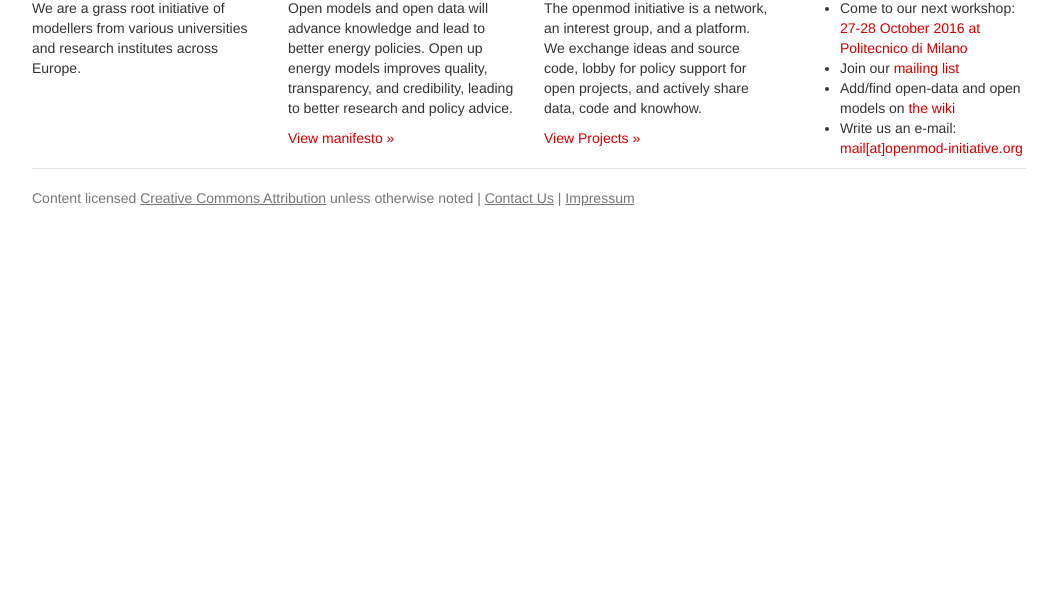
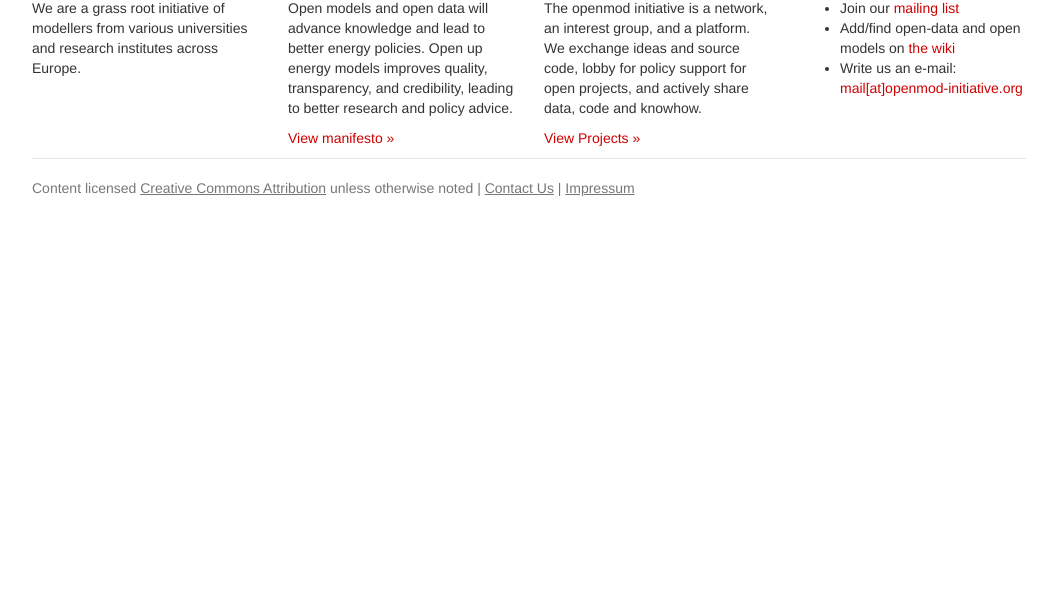
Before and after one commit to openmod-initiative/website, a plain HTML site: page index.html in a window 1280 px wide. Shown: the part 185-800 px from the top of the page, without its empty margins (111-1164 px from the left). Drawn offline with nearby package versions, Linux system fonts and the light colour scheme; files whose address does not match are found by name.

Commit message:
Remove past workshop info from landing page

```diff
--- a/index.html
+++ b/index.html
@@ -53,7 +53,6 @@
    <div class="col-sm-3">
           <h2>Connect!</h2>
      <ul>
-       <li>Come to our next workshop: <a href="http://wiki.openmod-initiative.org/wiki/Open_Energy_Modelling_Workshop_-_Milano_2016">27-28 October 2016 at Politecnico di Milano</a></li>
        <li>Join our <a href="https://groups.google.com/forum/#!forum/openmod-initiative">mailing list</a> </li>
        <li>Add/find open-data and open models on <a
   href="http://wiki.openmod-initiative.org/">the wiki</a></li>
```
